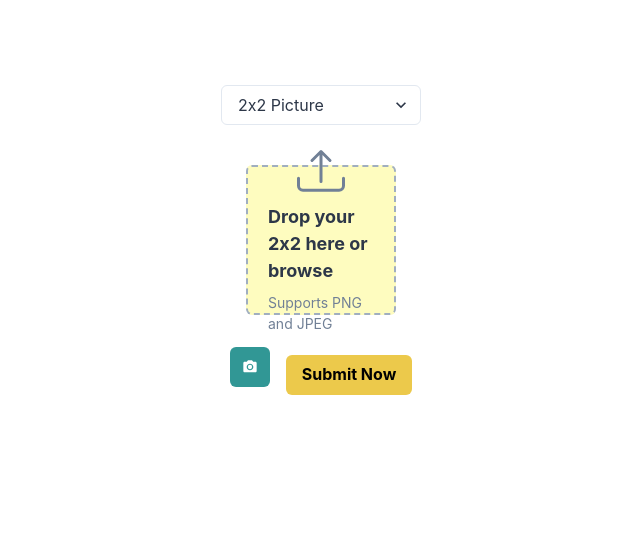
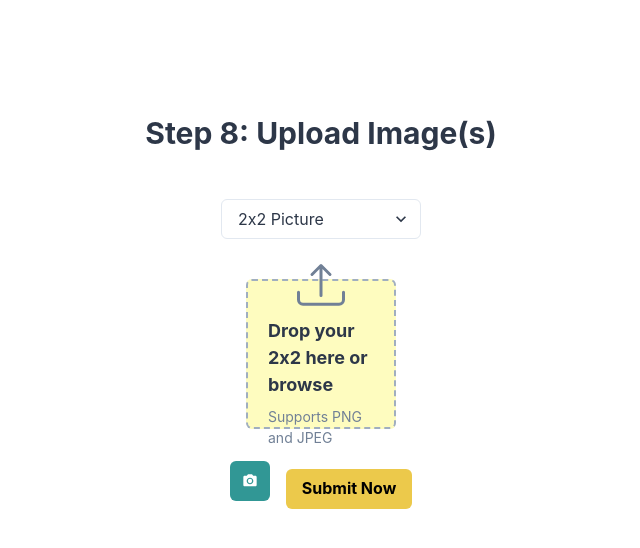
Before and after one commit to felixparejapmdit/inc_dashboard, a React (Create React App) app: page /step8 in a window 1280 px wide. Shown: the top 548 px of the page, without its empty margins (319-959 px from the left). Built offline with nearby package versions, Linux system fonts and the light colour scheme.

Commit message:
Update Step8.js

```diff
--- a/src/pages/Step8.js
+++ b/src/pages/Step8.js
@@ -18,6 +18,7 @@ import {
   ModalFooter,
   ModalBody,
   ModalCloseButton,
+  Heading,
 } from '@chakra-ui/react';
 import { BsUpload } from 'react-icons/bs';
 import { MdPhotoCamera } from 'react-icons/md';
@@ -119,7 +120,12 @@ const Step8 = ({ personnelId, onSaveImage }) => {
   };
 
   return (
-    <VStack spacing={6} align="center"  my={85}>
+    <VStack spacing={6} align="center"  my={115}>
+          <Heading as="h2" size="lg" textAlign="center" mb={6}>
+        Step 8: Upload Image(s)
+      </Heading>
+
+
       <Select
         value={imageSize}
         onChange={(e) => setImageSize(e.target.value)}
```
